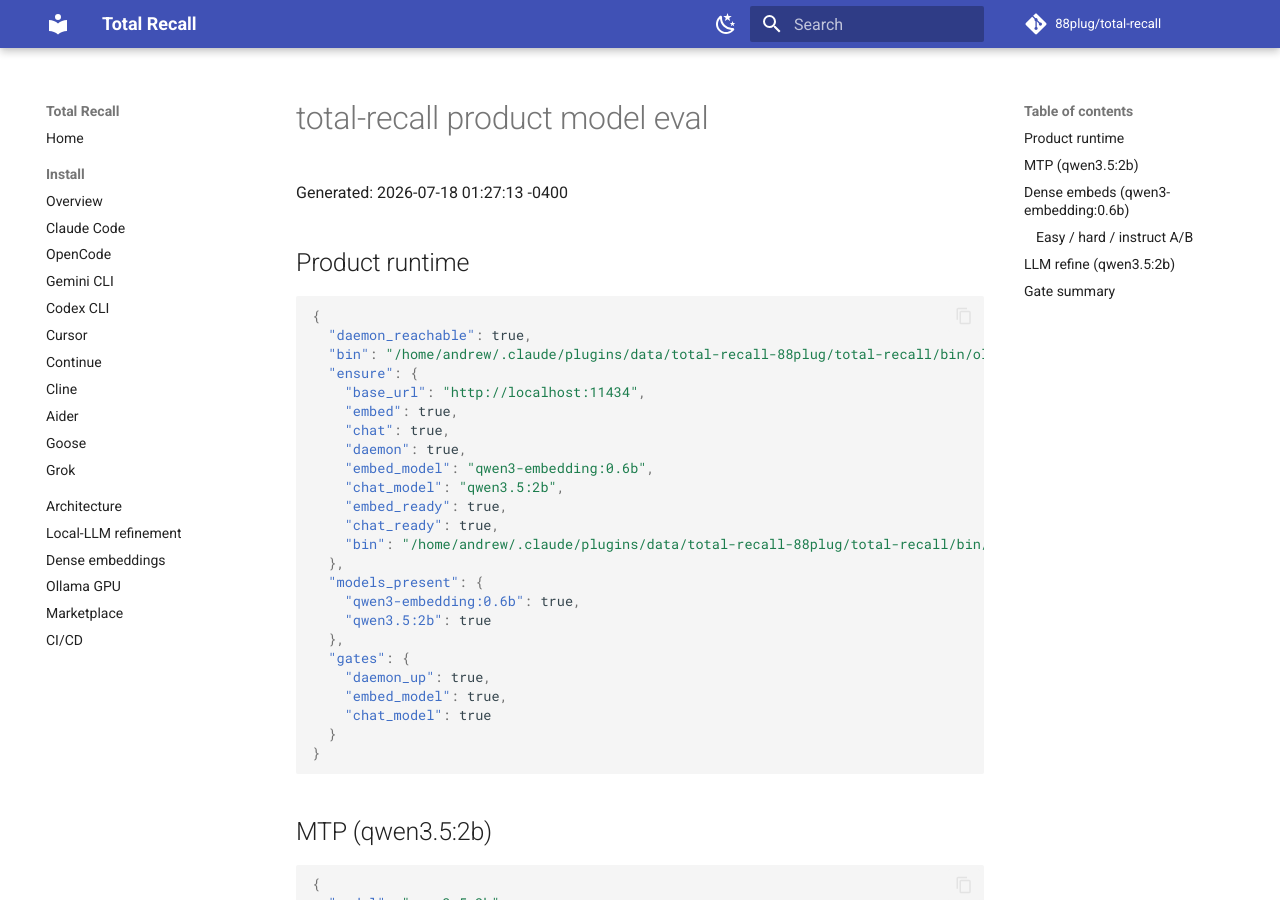
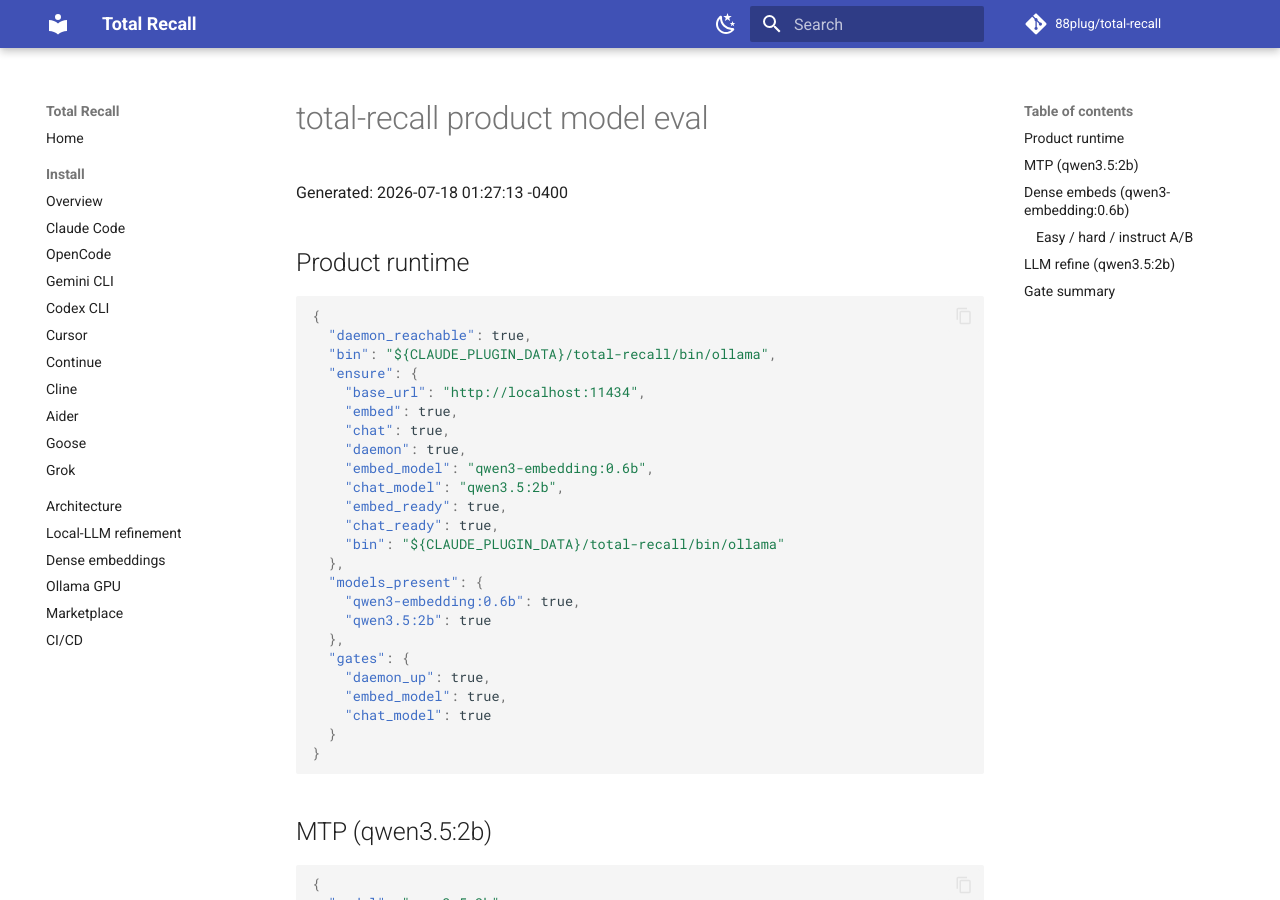
Before and after one commit to 88plug/total-recall, an MkDocs documentation site: the page built from docs/eval-product-models.md, in a window 1280 px wide and 900 px high. Built offline with MkDocs 1.6.1 and Material for MkDocs 9.7.7, drawn with Linux system fonts in a browser that asks for light colours; comment, search, counter and statistics services are not loaded.

Commit message:
chore(compliance): dual Grok install docs + scrub eval PII paths
Wave 6 install gate: Claude + Grok hub install above the fold on README
and docs/index. Replace /home/andrew absolute paths in eval docs with
CLAUDE_PLUGIN_DATA placeholders (PII gate).

````diff
--- a/docs/eval-product-models.md
+++ b/docs/eval-product-models.md
@@ -6,7 +6,7 @@
 ```json
 {
   "daemon_reachable": true,
-  "bin": "/home/andrew/.claude/plugins/data/total-recall-88plug/total-recall/bin/ollama",
+  "bin": "${CLAUDE_PLUGIN_DATA}/total-recall/bin/ollama",
   "ensure": {
     "base_url": "http://localhost:11434",
     "embed": true,
@@ -16,7 +16,7 @@
     "chat_model": "qwen3.5:2b",
     "embed_ready": true,
     "chat_ready": true,
-    "bin": "/home/andrew/.claude/plugins/data/total-recall-88plug/total-recall/bin/ollama"
+    "bin": "${CLAUDE_PLUGIN_DATA}/total-recall/bin/ollama"
   },
   "models_present": {
     "qwen3-embedding:0.6b": true,
````
Also changed, not shown: README.md (+2 -0 lines), docs/eval-round3.md (+1 -1 lines), docs/index.md (+1 -1 lines).
